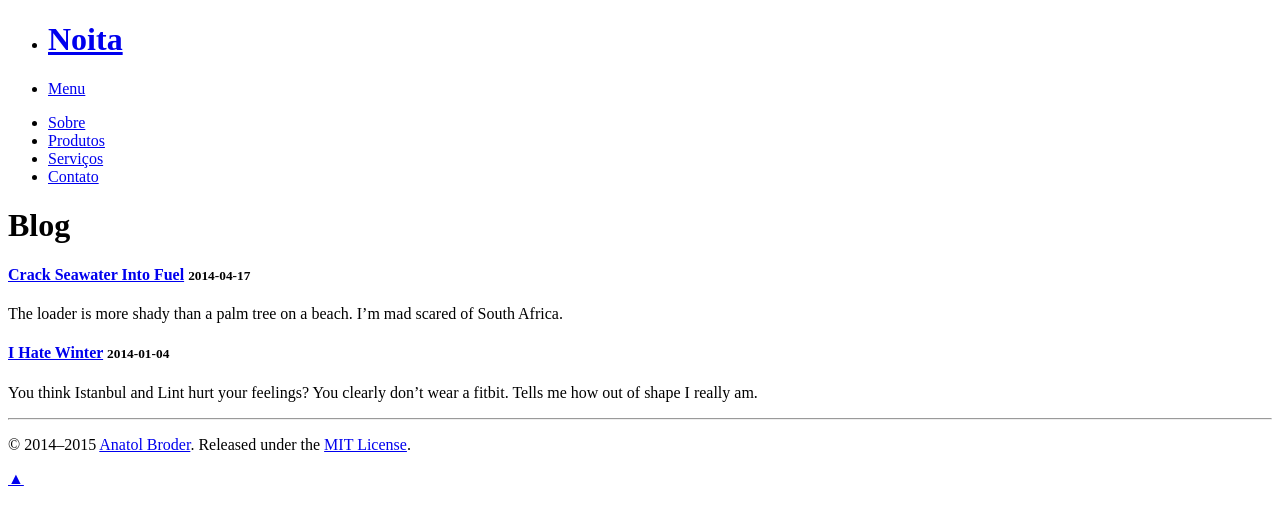
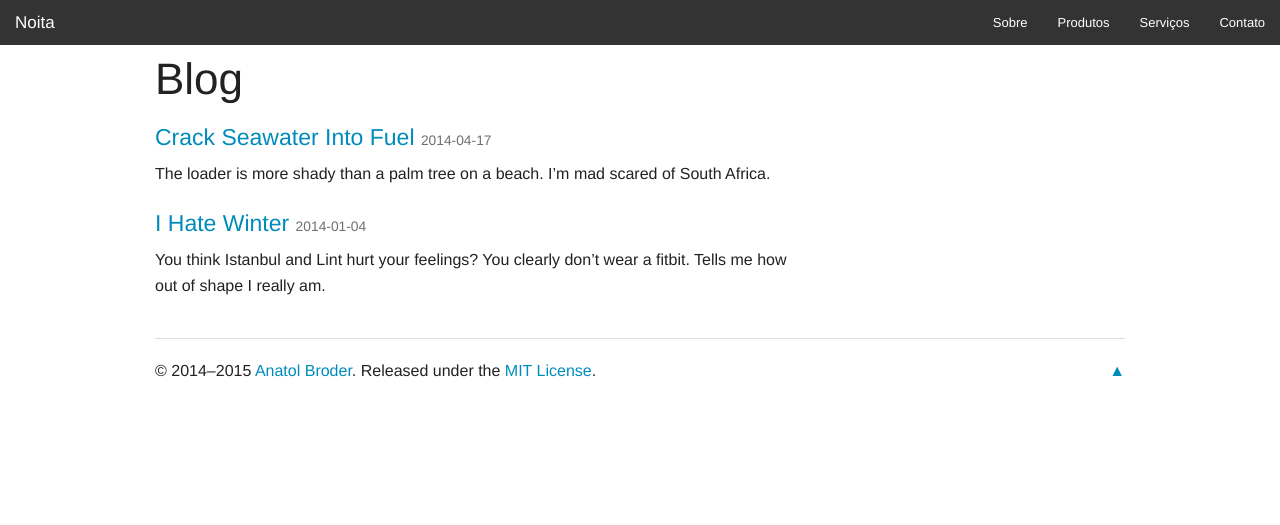
Before and after one commit to purewaterefluentes/purewaterefluentes.github.io, a Jekyll site: the page built from servicos/index.html, in a window 1280 px wide. Shown: the top 525 px of the page. Built offline with Jekyll 4.4.1, drawn with Linux system fonts in a browser that asks for light colours; nearby versions of some CDN libraries; library files that are not in the unit come from our copies; comment, search, counter and statistics services are not loaded.

Commit message:
fix layout

```diff
--- a/_layouts/default.html
+++ b/_layouts/default.html
@@ -24,8 +24,8 @@ layout: compress
   <link rel="alternate" href="/blog/feed.atom"
     title="{{ site.noita.name }}" type="application/atom+xml">
 
-  <link rel="stylesheet" href="/noita/app.css">
-  <script src="/noita/js/vendor/modernizr.js"></script>
+  <link rel="stylesheet" href="/website/app.css">
+  <script src="/website/js/vendor/modernizr.js"></script>
 </head>
 <body>
 
```
